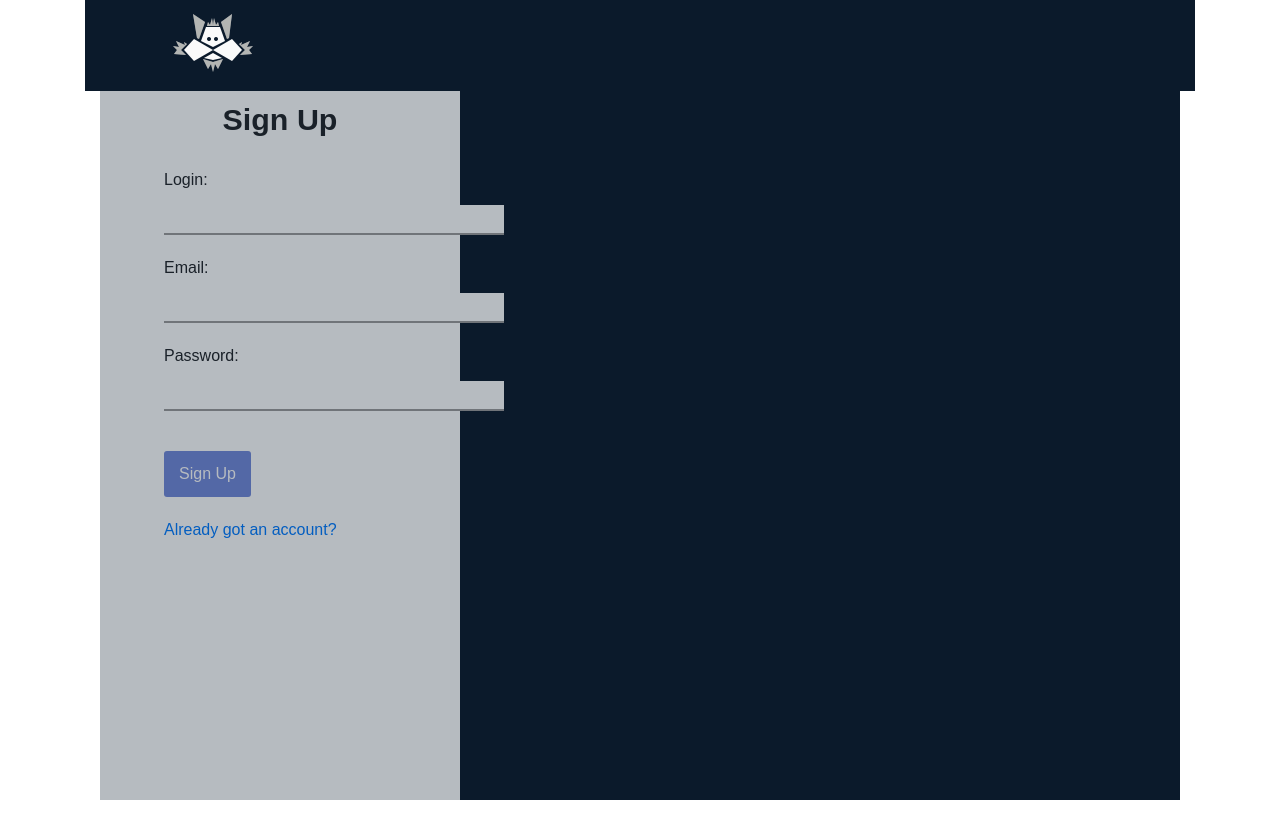
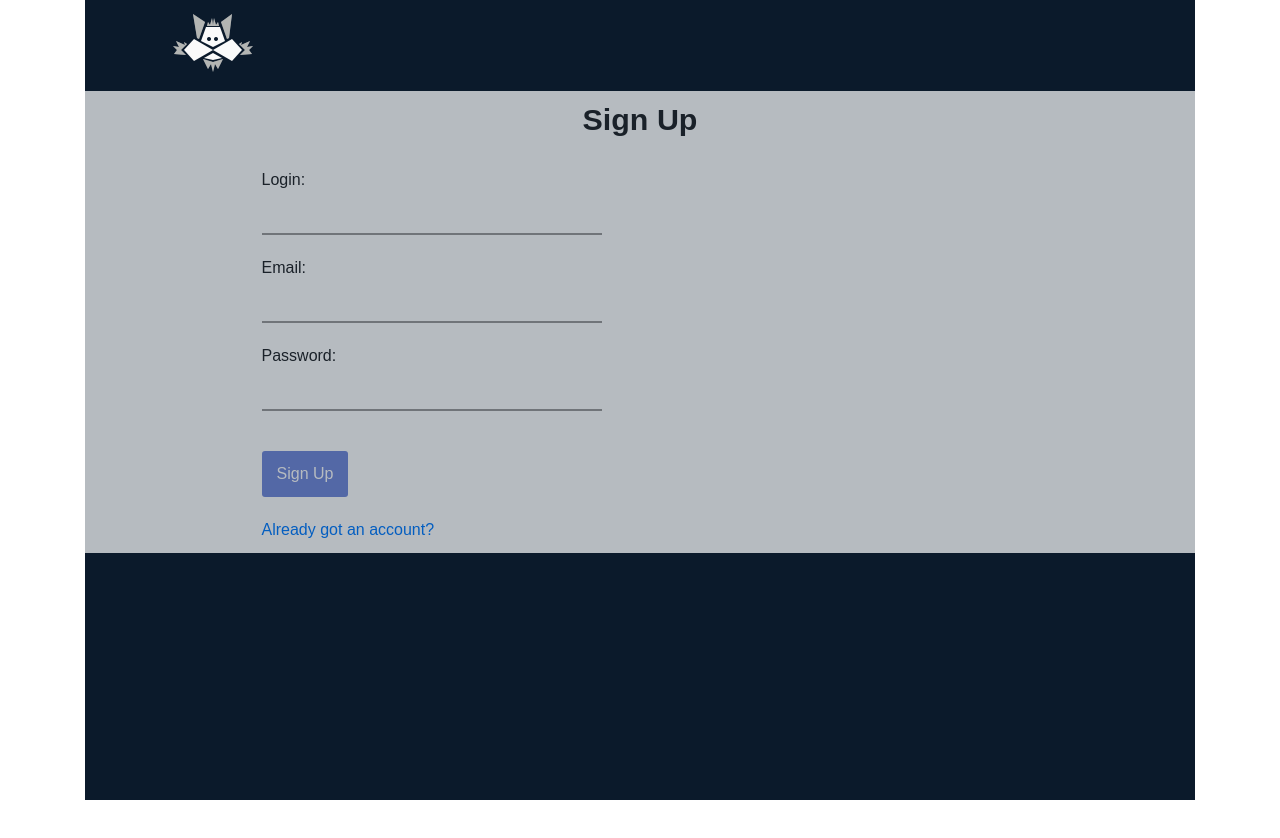
Before and after one commit to Iordanchic/chat-app-snails, a React (Create React App) app in the folder chat/: page /signup in a window 1280 px wide. Shown: the top 838 px of the page. After the commit the page ends 800 px from the top, so only its background shows below. Built offline with nearby package versions, Linux system fonts and the light colour scheme; no server answers.

Commit message:
Minor changes in styles

```diff
--- a/chat/src/components/Login/Login.js
+++ b/chat/src/components/Login/Login.js
@@ -55,9 +55,9 @@ class Login extends Component {
     }
     render() {
         return (
-            <div className='container'>
-                <div className='row bg-color'>
-                    <div className='login-wrap'>
+            <div className=' bg-color'>
+                <div className="row">
+                    <div className='col-12 login-wrap'>
                         <div className='login-form'>
                             <h1> Welcome back</h1>
                             <label>Login:</label>
--- a/chat/src/components/Signup/SignUp.js
+++ b/chat/src/components/Signup/SignUp.js
@@ -52,9 +52,9 @@ class SignUp extends React.Component {
 
     render() {
         return(
-            <div className="container">
-            <div className="row bg-color">
-                <div className="login-wrap">
+            <div className="bg-color">
+                <div className="row">
+                    <div className="col-12 login-wrap">
                         <div className="login-form">
                             <h1> Sign Up </h1>
                             <label>Login:</label>
```
Lines whose indentation alone changed are shown as unchanged.
